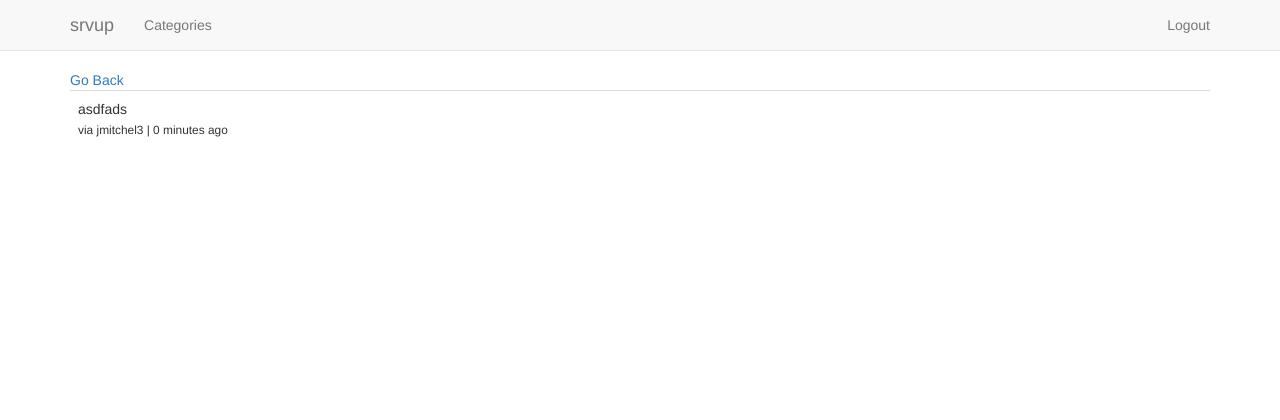
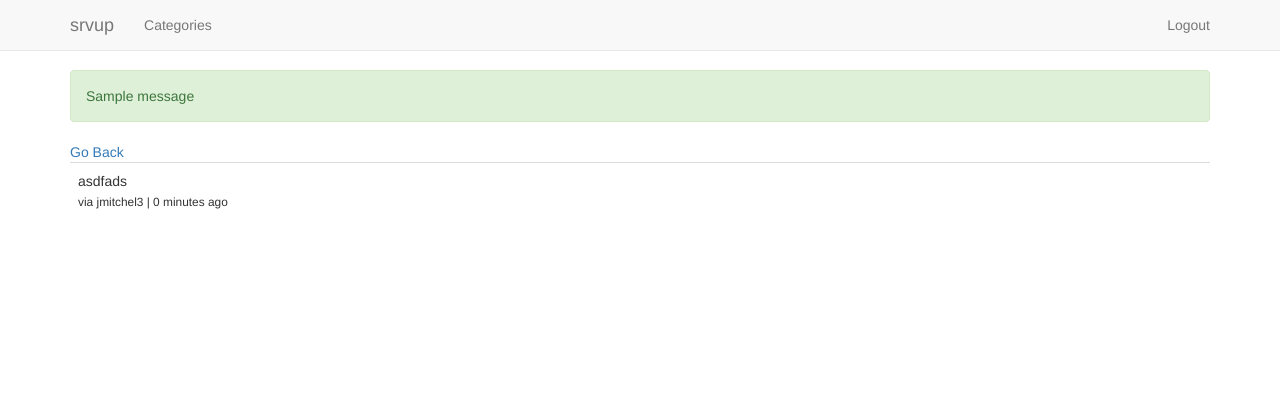
Before and after one commit to codingforentrepreneurs/srvup-membership, a Django app: page /comment/48 in a window 1280 px wide. Shown: the top 420 px of the page. Run offline with Django 3.2, Linux system fonts and the light colour scheme; a user stored in the database is signed in; data comes from the database, SQL or seed files in the repository; both versions use the stored data as it was after the commit; one stand-in notice (Sample message) is shown; parts of the project's set-up code (start-up, migrations or seed data) failed here and were passed over; some libraries are stand-ins or nearby versions.

Commit message:
34 - Django Messages

```diff
--- a/src/comments/views.py
+++ b/src/comments/views.py
@@ -48,6 +48,7 @@ def comment_create_view(request):
 		if form.is_valid():
 			comment_text = form.cleaned_data['comment']
 			if parent_comment is not None:
+				# parent comments exists
 				new_comment = Comment.objects.create_comment(
 					user=request.user,
 					path=parent_comment.get_origin,
@@ -55,6 +56,7 @@ def comment_create_view(request):
 					video = video,
 					parent=parent_comment
 					)
+				messages.error(request, "Thank you for your response. <a href='/somellink/'>Linked Item</a>", extra_tags='safe')
 				return HttpResponseRedirect(parent_comment.get_absolute_url())
 			else:
 				new_comment = Comment.objects.create_comment(
@@ -63,6 +65,7 @@ def comment_create_view(request):
 					text=comment_text,
 					video = video
 					)
+				messages.success(request, "Thank you for the comment.")
 				return HttpResponseRedirect(new_comment.get_absolute_url())
 		else:
 			print origin_path
--- a/src/templates/base.html
+++ b/src/templates/base.html
@@ -40,6 +40,13 @@
 
 
     <div class="container">
+      {% if messages %}
+        {% for message in messages %}
+        <div class="alert {% if 'error' in message.tags %}alert-warning{%else %}alert-success{% endif %}" role="alert">{% if 'safe' in message.tags %}{{ message|safe }}{% else %} {{ message }}{% endif %}
+        </div>
+
+        {% endfor %}
+      {% endif %}
     	{% block content %}
     	{% endblock %}
 
```
Also changed, not shown: src/db.sqlite3.
